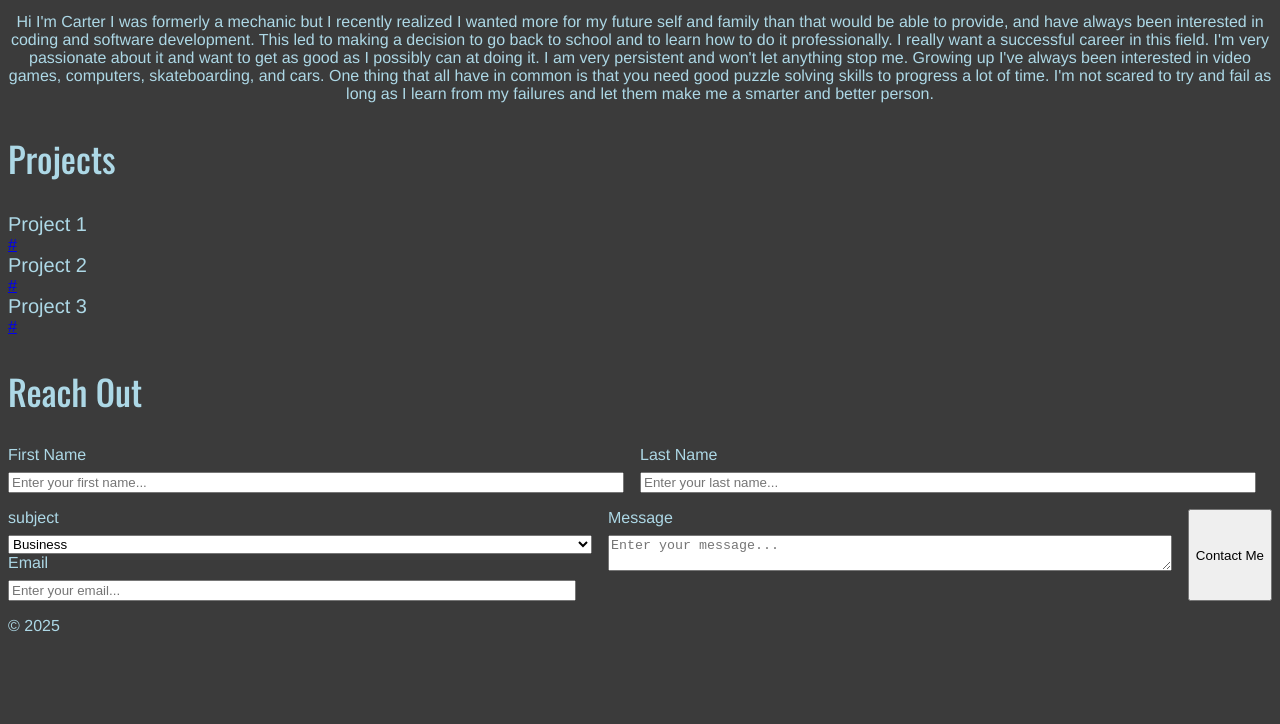
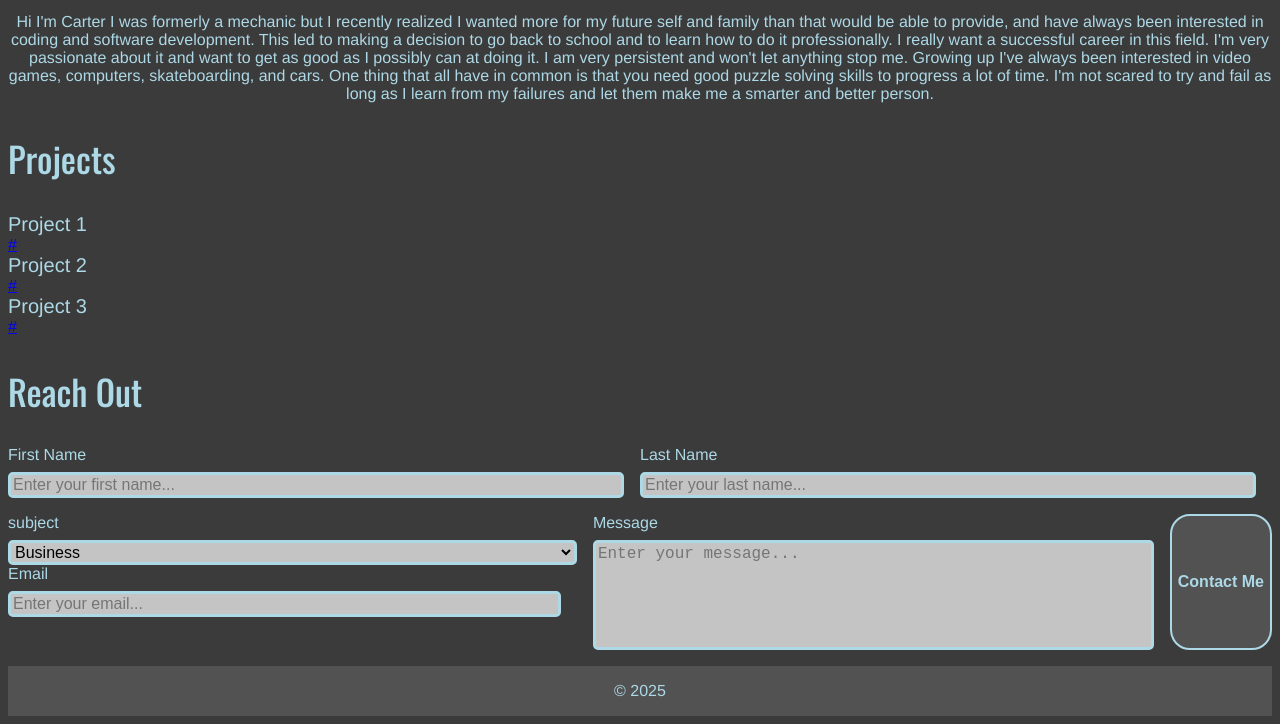
Before and after one commit to Carter133/Personal-Portfolio, a plain HTML site: page index.html in a window 1280 px wide. Shown: the part 632-1356 px from the top of the page. Before the commit the page ends 1283 px from the top, so only its background shows below. Drawn offline with nearby package versions, Linux system fonts and the light colour scheme.

Commit message:
finished css

```diff
--- a/styles.css
+++ b/styles.css
@@ -126,4 +126,63 @@ header {
 }
 
 .input-group input {
+  border: 3px solid #add8e6;
+  border-radius: 5px;
+  font-size: 1rem;
+  background: #c4c4c4;
 }
+
+.input-group input:focus {
+  outline: none;
+  border-color: #5c5cff;
+}
+
+.input-group select {
+  border: 3px solid #add8e6;
+  border-radius: 5px;
+  font-size: 1rem;
+  background: #c4c4c4;
+}
+
+.input-group select:focus {
+  outline: none;
+  border-color: #5c5cff;
+}
+
+.input-group textarea {
+  border: 3px solid #add8e6;
+  border-radius: 5px;
+  height: 100px;
+  font-size: 1rem;
+  resize: none;
+  background: #c4c4c4;
+}
+
+.input-group textarea:focus {
+  outline: none;
+  border-color: #5c5cff;
+}
+
+form button {
+  border: 2px solid #add8e6;
+  border-radius: 20px;
+  background: #525252;
+  color: #add8e6;
+  font-size: 1rem;
+  font-weight: bold;
+  cursor: pointer;
+  transition: all 0.2s ease-in-out;
+}
+
+form button:hover {
+  color: #5c5cff;
+  background: #3b3b3b;
+  border: 2px solid #5c5cff;
+}
+
+footer {
+  background: #525252;
+  display: flex;
+  justify-content: center;
+  align-items: center;
+}
```
